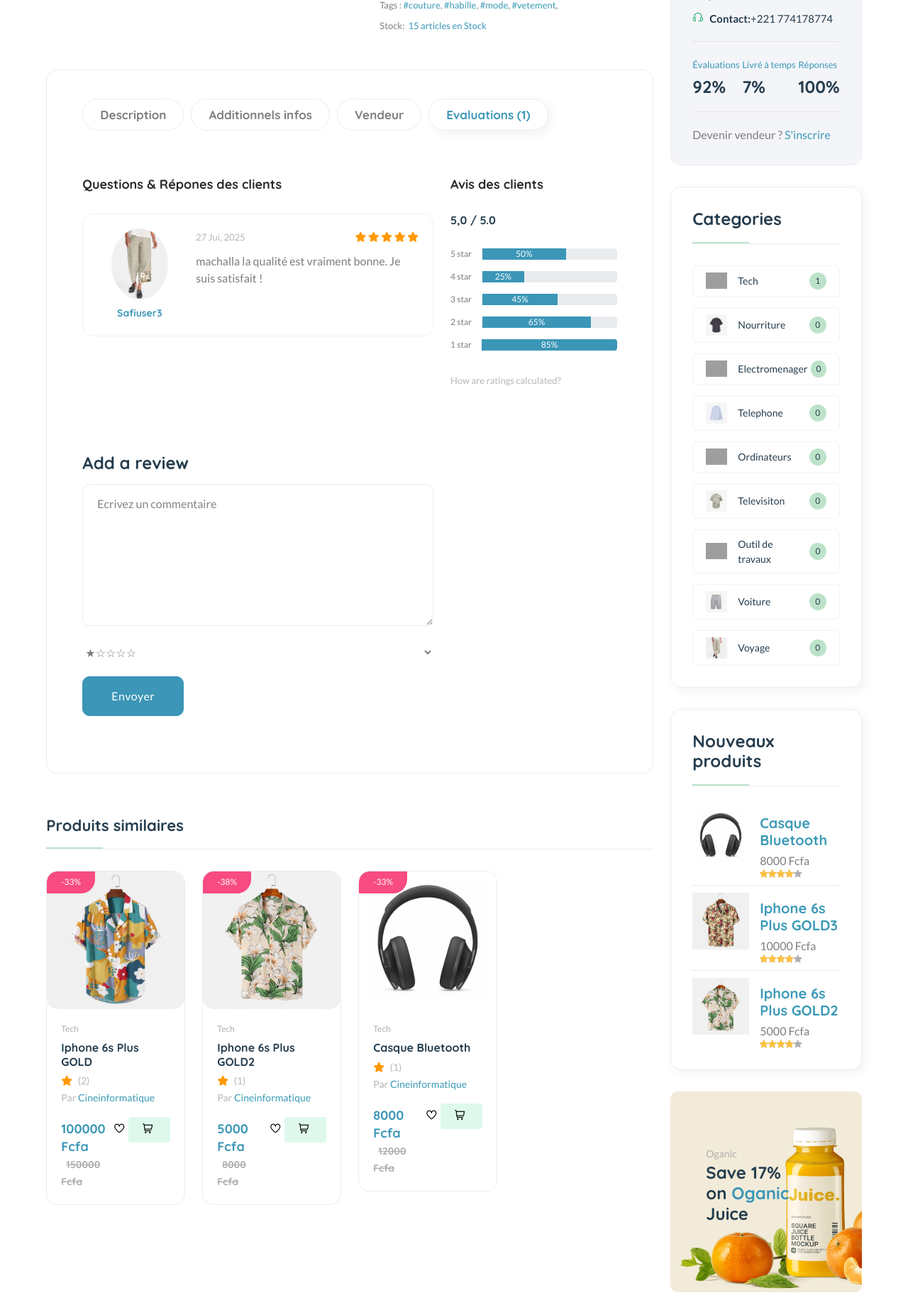
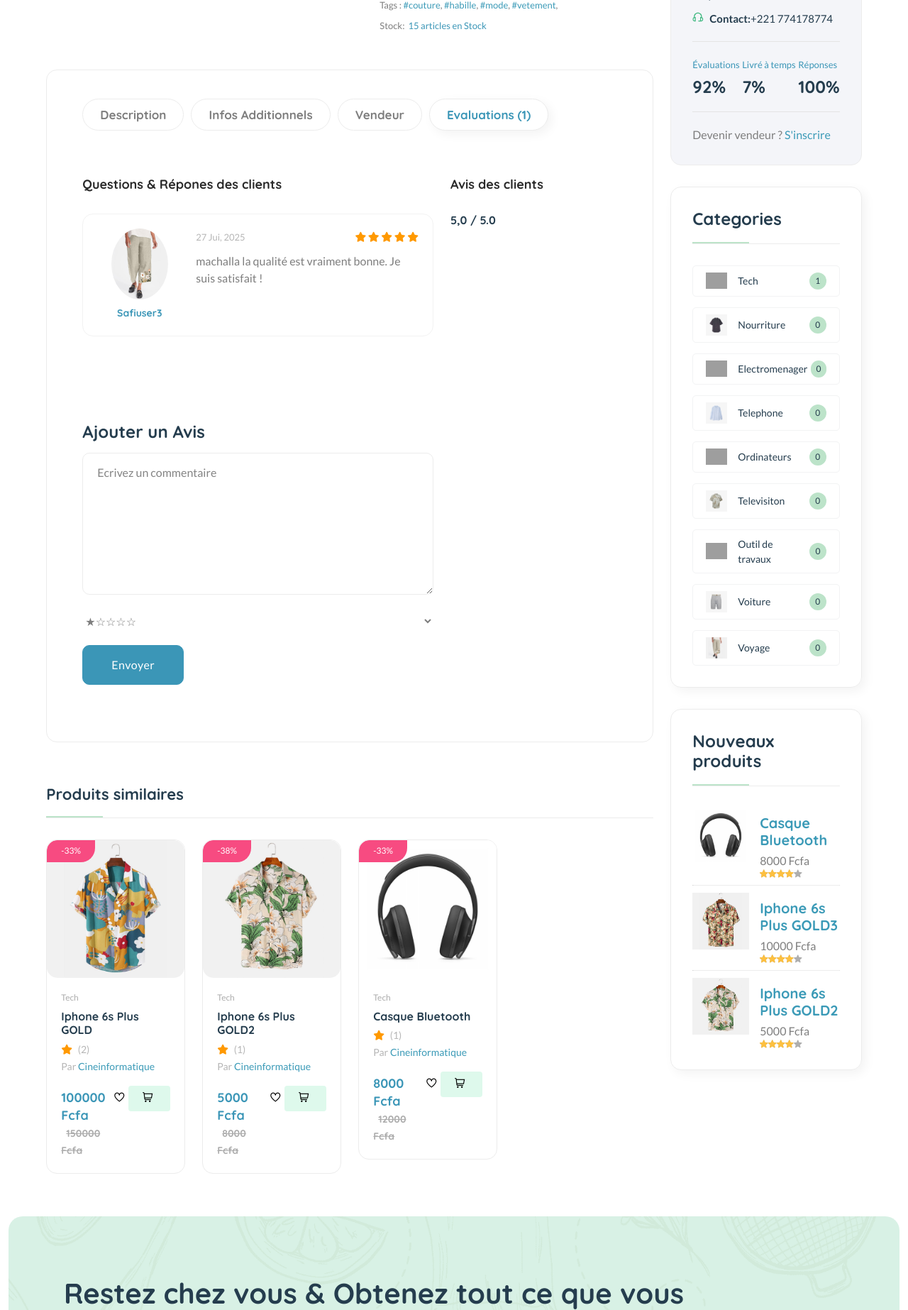
Before and after one commit to MoustaphaMbacke/SafiShop, a Django app: a page that uses templates/core/product-detail.html in a window 1280 px wide, after a click that opens the changed part. Shown: the part 1045-2891 px from the top of the page at 71% size. Run offline with Django 5.2, Linux system fonts and the light colour scheme; a user stored in the database is signed in; data comes from the database, SQL or seed files in the repository; data that the repository does not hold is empty; parts of the project's set-up code (start-up, migrations or seed data) failed here and were passed over; some libraries are stand-ins or nearby versions; grey boxes are pictures that could not be loaded.

Commit message:
8th commit whatsapp init

```diff
--- a/templates/core/category-list.html
+++ b/templates/core/category-list.html
@@ -115,7 +115,7 @@
                             </div> -->
                             <!-- Pub..... -->
 
-                            <div class="banner-img wow fadeIn mb-50 animated d-lg-block d-none">
+                            <!-- <div class="banner-img wow fadeIn mb-50 animated d-lg-block d-none">
                                 <img src="{% static 'assets/imgs/banner/banner-11.png' %}" alt="" />
                                 <div class="banner-text">
                                     <span>Oganic</span>
@@ -125,7 +125,7 @@
                                         Juice
                                     </h4>
                                 </div>
-                            </div>
+                            </div> -->
                         </div>
                     </div>
                 </div>
--- a/templates/core/index.html
+++ b/templates/core/index.html
@@ -136,7 +136,7 @@
                     <!--Products Tabs-->
 
                     <section class="banners">
-                        <div class="row">
+                        <!-- <div class="row">
                             <div class="col-lg-4 col-md-6">
                                 <div class="banner-img">
                                     <img src="{% static 'assets/imgs/banner/banner-1.png' %}" alt="" />
@@ -168,7 +168,7 @@
                                     </div>
                                 </div>
                             </div>
-                        </div>
+                        </div> -->
                     </section>
                     <!--End banners-->
                 </div>
--- a/templates/core/product-detail.html
+++ b/templates/core/product-detail.html
@@ -117,7 +117,7 @@
                                                 <a class="nav-link active" id="Description-tab" data-bs-toggle="tab" href="#Description">Description</a>
                                             </li>
                                             <li class="nav-item">
-                                                <a class="nav-link" id="Additional-info-tab" data-bs-toggle="tab" href="#Additional-info">Additionnels infos</a>
+                                                <a class="nav-link" id="Additional-info-tab" data-bs-toggle="tab" href="#Additional-info">Infos Additionnels</a>
                                             </li>
                                             <li class="nav-item">
                                                 <a class="nav-link" id="Vendor-info-tab" data-bs-toggle="tab" href="#Vendor-info">Vendeur</a>
@@ -225,6 +225,7 @@
                                                                 <br> -->
                                                                 <h6>{{ average_rating.rating|floatformat:1 }} / 5.0</h6>
                                                             </div>
+                                                            <!--
                                                             <div class="progress">
                                                                 <span>5 star</span>
                                                                 <div class="progress-bar" role="progressbar" style="width: 50%" aria-valuenow="50" aria-valuemin="0" aria-valuemax="100">50%</div>
@@ -245,7 +246,7 @@
                                                                 <span>1 star</span>
                                                                 <div class="progress-bar" role="progressbar" style="width: 85%" aria-valuenow="85" aria-valuemin="0" aria-valuemax="100">85%</div>
                                                             </div>
-                                                            <a href="#" class="font-xs text-muted">How are ratings calculated?</a>
+                                                            <a href="#" class="font-xs text-muted">How are ratings calculated?</a>-->
                                                         </div>
                                                     </div>
                                                 </div>
@@ -253,7 +254,7 @@
                                                 {% if request.user.is_authenticated %}
                                                 {% if make_review %}
                                                     <div class="comment-form">
-                                                        <h4 class="mb-15 add-review">Add a review</h4>
+                                                        <h4 class="mb-15 add-review">Ajouter un Avis</h4>
                                                         <strong class="text-success" id="review-res"> </strong>
                                                         <!-- <div class="product-rate d-inline-block mb-30"></div> -->
                                                         <div class="row">
@@ -523,15 +524,19 @@
                                 </div>
                                 {% endfor %}
                             </div>
+                            <!-- pub -->
+                                <!-- <div class="banner-text">
                             <div class="banner-img wow fadeIn mb-lg-0 animated d-lg-block d-none">
                                 <img src="{% static 'assets/imgs/banner/banner-11.png' %}" alt="" />
-                                <div class="banner-text">
+
                                     <span>Oganic</span>
                                     <h4>
                                         Save 17% <br /> on <span class="text-brand">Oganic</span><br /> Juice
                                     </h4>
                                 </div>
+
                             </div>
+                            -->
                         </div>
                     </div>
                 </div>
```
Also changed, not shown: templates/blog/index.html (+9 -3 lines), media/image/7119IsyJsL._SY741_.jpg (added), media/product-images/1.png_j8LYQrA.webp (added), media/product-images/image_search_1716376038982.jpg (added), media/product-images/image_search_1716376266224.jpg (added), media/user_1/image_search_1716376698719.jpg (added), media/user_1/image_search_1716376942526.jpg (added).
